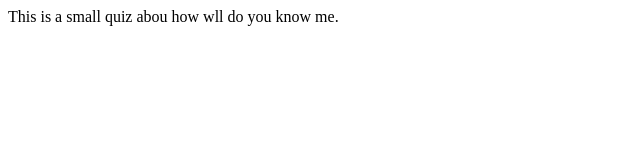
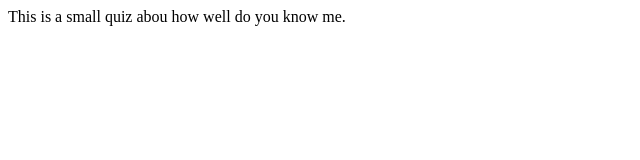
Before and after one commit to Praveenreddysoma/Quiz-About-me, a plain HTML site: page index.html in a window 1280 px wide. Shown: the full height of the page, 0-640 px from the left. Drawn offline with Linux system fonts and the light colour scheme.

Commit message:
docs-Typo error correction

```diff
--- a/index.html
+++ b/index.html
@@ -7,6 +7,6 @@
     <title>About me</title>
 </head>
 <body>
-    This is a small quiz abou how wll do you know me.
+    This is a small quiz abou how well do you know me.
 </body>
 </html>
```
